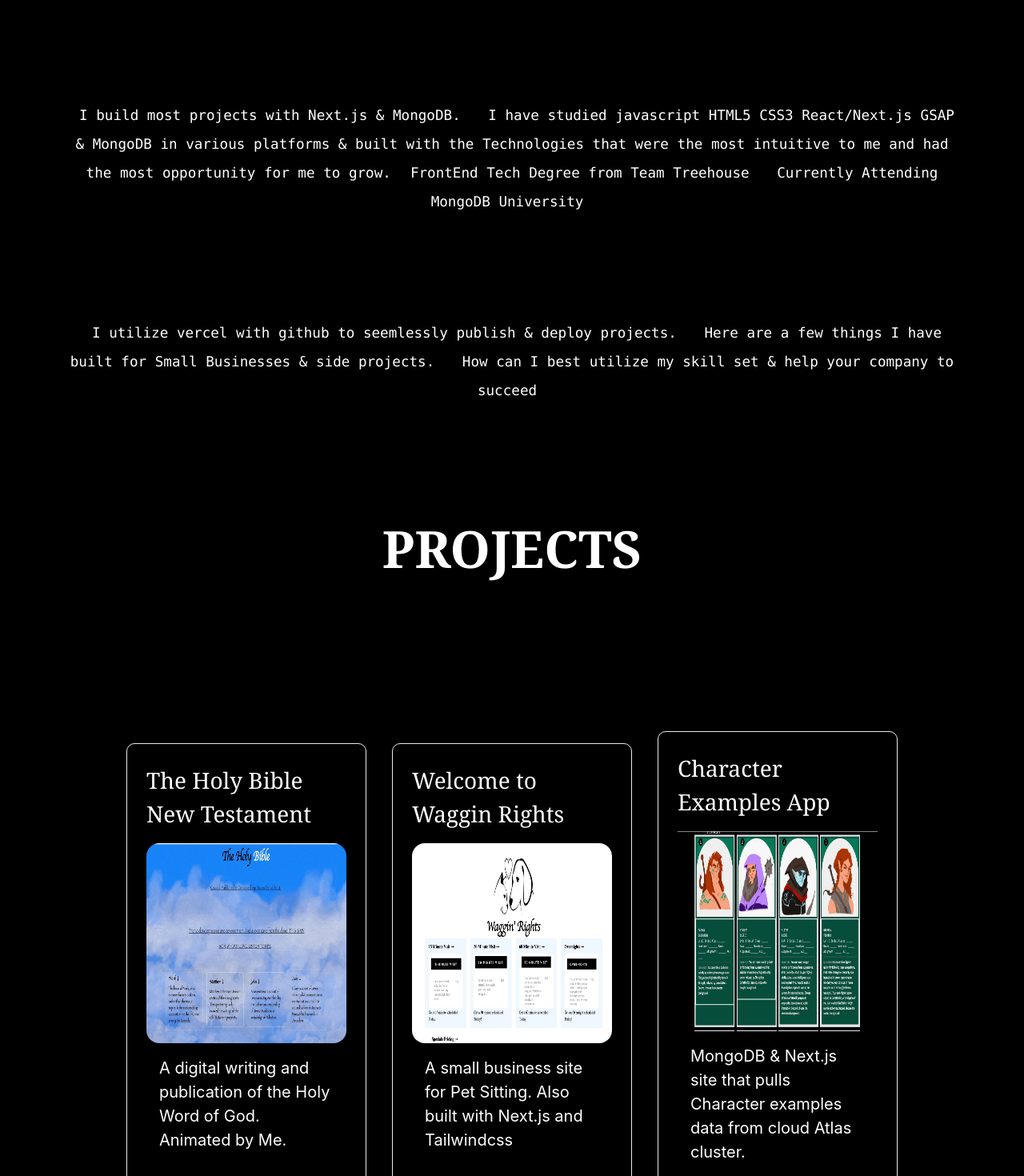
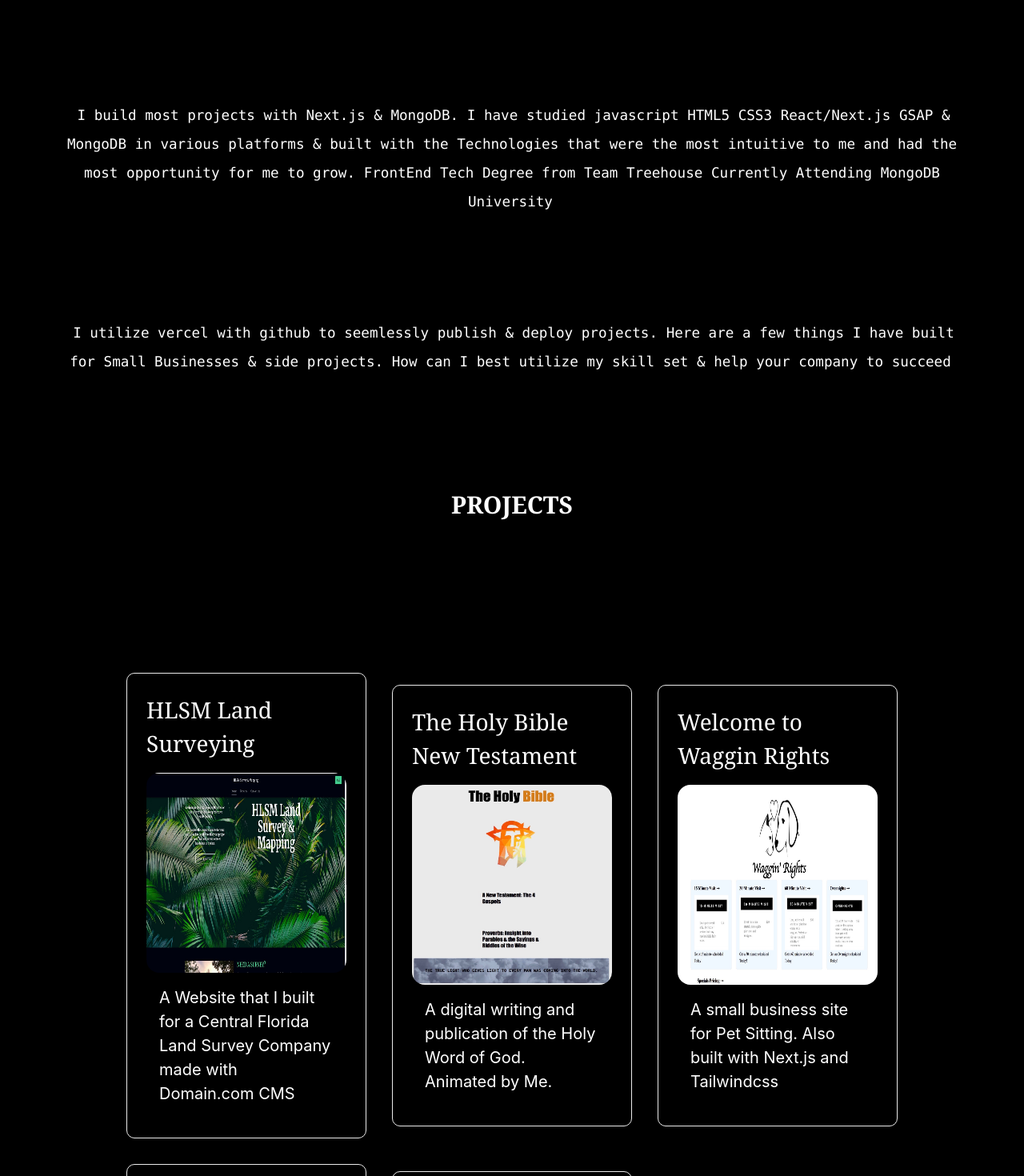
Before and after one commit to jnutt367/jnuttdev, a Next.js app: page / in a window 1280 px wide. Shown: the part 700-2170 px from the top of the page at 80% size. Built offline with nearby package versions, Linux system fonts and the light colour scheme.

Commit message:
commit for added hlsm to portfolio

```diff
--- a/pages/index.js
+++ b/pages/index.js
@@ -52,31 +52,53 @@ export default function Home() {
         </a>
         </div>
         <p className={styles.description}>
-        <code className={styles.code}>I build most projects with Next.js {' '} & MongoDB.</code>
-          <code className={styles.code}> I have studied
+        <code className={styles.code}>I build most projects with Next.js {' '} & MongoDB.
+           I have studied
           javascript HTML5 CSS3 React/Next.js GSAP  &{' '}
          MongoDB
-          in various platforms & built with the Technologies that were the most intuitive to me and had the most opportunity for me to grow.</code>
-         <code className={styles.code}>FrontEnd Tech Degree from Team Treehouse {' '}</code>
-          <code className={styles.code}>Currently Attending MongoDB University{' '}</code>
+          in various platforms & built with the Technologies that were the most intuitive to me and had the most opportunity for me to grow.
+        FrontEnd Tech Degree from Team Treehouse {' '}
+         Currently Attending MongoDB University{' '}</code>
         </p>
         <p className={styles.description}>
-        <code className={styles.code}>I utilize vercel with github to seemlessly publish & deploy projects.{' '}</code>
-        <code className={styles.code}>Here are a few things I have built for Small Businesses & side projects.{' '}</code>
-        <code className={styles.code}>How can I best utilize my skill set & help your company to succeed{' '}</code>
+        <code className={styles.code}>I utilize vercel with github to seemlessly publish & deploy projects.{' '}
+        Here are a few things I have built for Small Businesses & side projects.{' '}
+        How can I best utilize my skill set & help your company to succeed{' '}</code>
         </p>
 
 <hr />
         <h1 className="text-3xl ml-10 mr-10 mb-20 mt-20 font-serif font-bold ">
 
-      <a className={styles.title} href="">PROJECTS</a>
+      PROJECTS
 
         </h1>
+
+
+
         <div className={styles.grid}>
+
+
+        <a href="https://hlsm.us" className={styles.card}>
+            <h2>HLSM Land Surveying</h2>
+            <Image
+          src="/hlsm.jpg"
+          alt="Hero Image"
+          layout="responsive"
+          height={200}
+          width={200}
+          className="absolute bz-0 rounded-2xl p-8"
+        />
+         <p>A Website that I built for a Central Florida Land Survey Company made with Domain.com CMS</p>
+
+
+          </a>
+
+
+
         <a href="https://the-holy-bible.vercel.app/" className={styles.card}>
             <h2>The Holy Bible New Testament</h2>
             <Image
-          src="/bible_app.jpg"
+          src="/holy_bible.jpg"
           alt="Hero Image"
           layout="responsive"
           height={200}
--- a/styles/Home.module.css
+++ b/styles/Home.module.css
@@ -78,7 +78,8 @@
 }
 
 .image {
-    border-radius: 50%;
+    width: 100%;
+    border-radius: 10px;
     margin-top: 3rem;
 }
 
@@ -92,7 +93,7 @@
 .code {
     background: transparent;
     border-radius: 5px;
-    padding: 0.75rem;
+    padding: 0.25rem;
     font-size: 1.1rem;
     font-family: Menlo, Monaco, Lucida Console, Liberation Mono, DejaVu Sans Mono, Bitstream Vera Sans Mono, Courier New, monospace;
 }
```
Also changed, not shown: public/hlsm.jpg (added), public/holy_bible.jpg (added).
